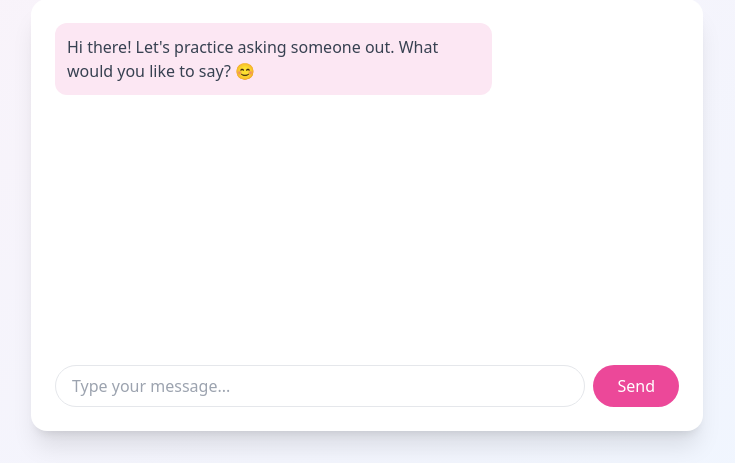
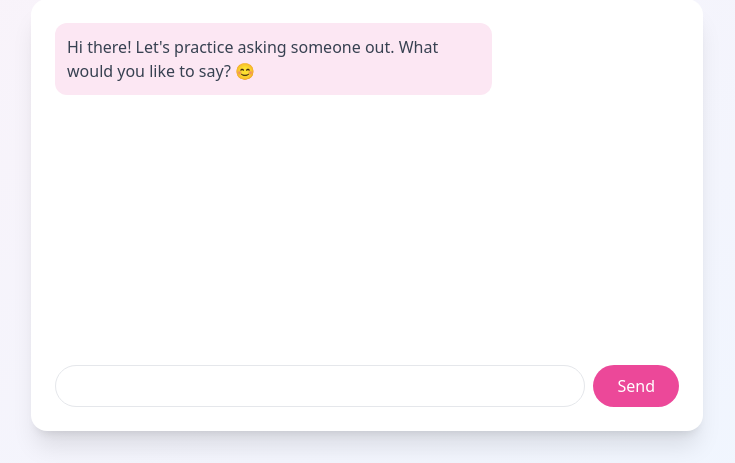
Before and after one commit to IGATAJOHN/ask_her_out, a Flask app: page / in a window 1280 px wide. Shown: the part 359-822 px from the top of the page, without its empty margins (273-1008 px from the left). Run offline with Flask 3, Linux system fonts and the light colour scheme; some libraries are stand-ins or nearby versions.

Commit message:
Update index.html

```diff
--- a/templates/index.html
+++ b/templates/index.html
@@ -70,18 +70,17 @@
       </div>
     </div>
 
-    <!-- Input Area -->
-    <div class="flex gap-2">
+<div class="flex gap-2 w-full">
   <input id="messageInput" type="text"
          class="flex-1 rounded-full px-4 py-2 border border-gray-200
-                    focus:outline-none focus:ring-2 focus:ring-pink-400"
-             placeholder="Type your message...">
+                focus:outline-none focus:ring-2 focus:ring-pink-400">
   <button onclick="sendMessage()"
           class="bg-pink-500 text-white rounded-full px-6 py-2
-                     hover:bg-pink-600 transition-colors">
+                 hover:bg-pink-600 transition-colors w-auto">
     Send
   </button>
 </div>
+
   </div>
 </div>
   <script>
```
Lines whose indentation alone changed are shown as unchanged.
